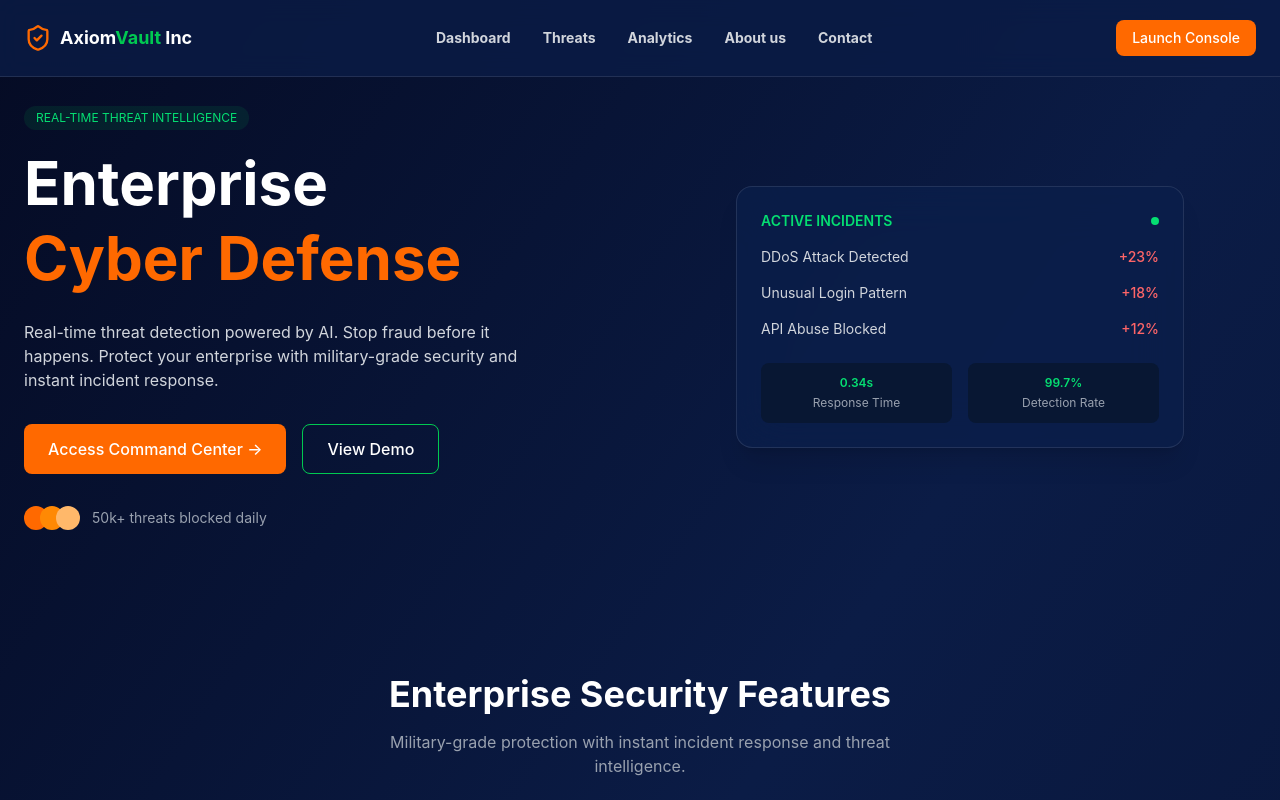
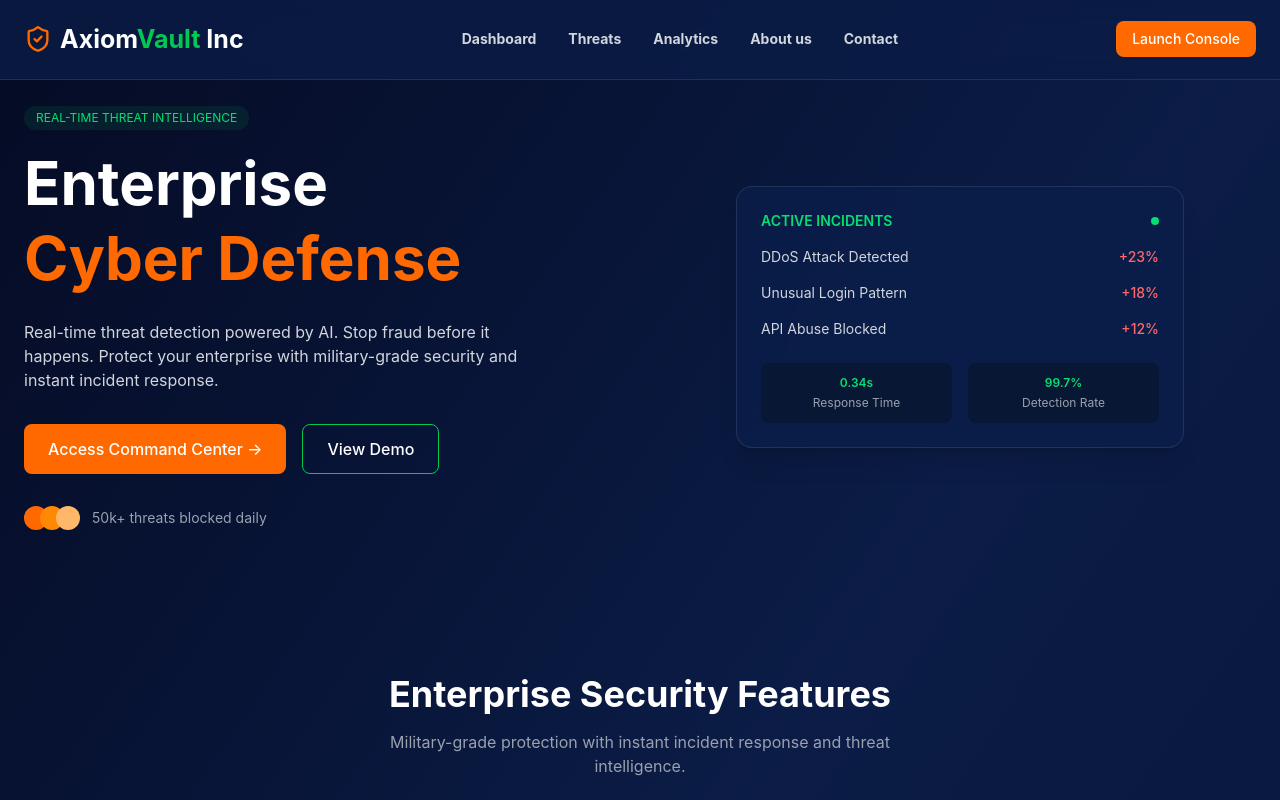
Before and after one commit to chikamso-cmd/AxiomVault, a React (Vite) app: page / in a window 1280 px wide. Shown: the top 800 px of the page. Built offline with nearby package versions, Linux system fonts and the light colour scheme.

Commit message:
increased the logo size

```diff
--- a/src/components/Nav.jsx
+++ b/src/components/Nav.jsx
@@ -14,7 +14,7 @@ export default function Nav() {
           <Link to="/" className="flex gap-2 items-center">
             <ShieldCheck size={28} className="text-orange-500" />
 
-            <h1 className="text-white">
+            <h1 className="text-white text-[25px]">
               Axiom<span className="text-green-500">Vault</span> Inc
             </h1>
           </Link>
```
